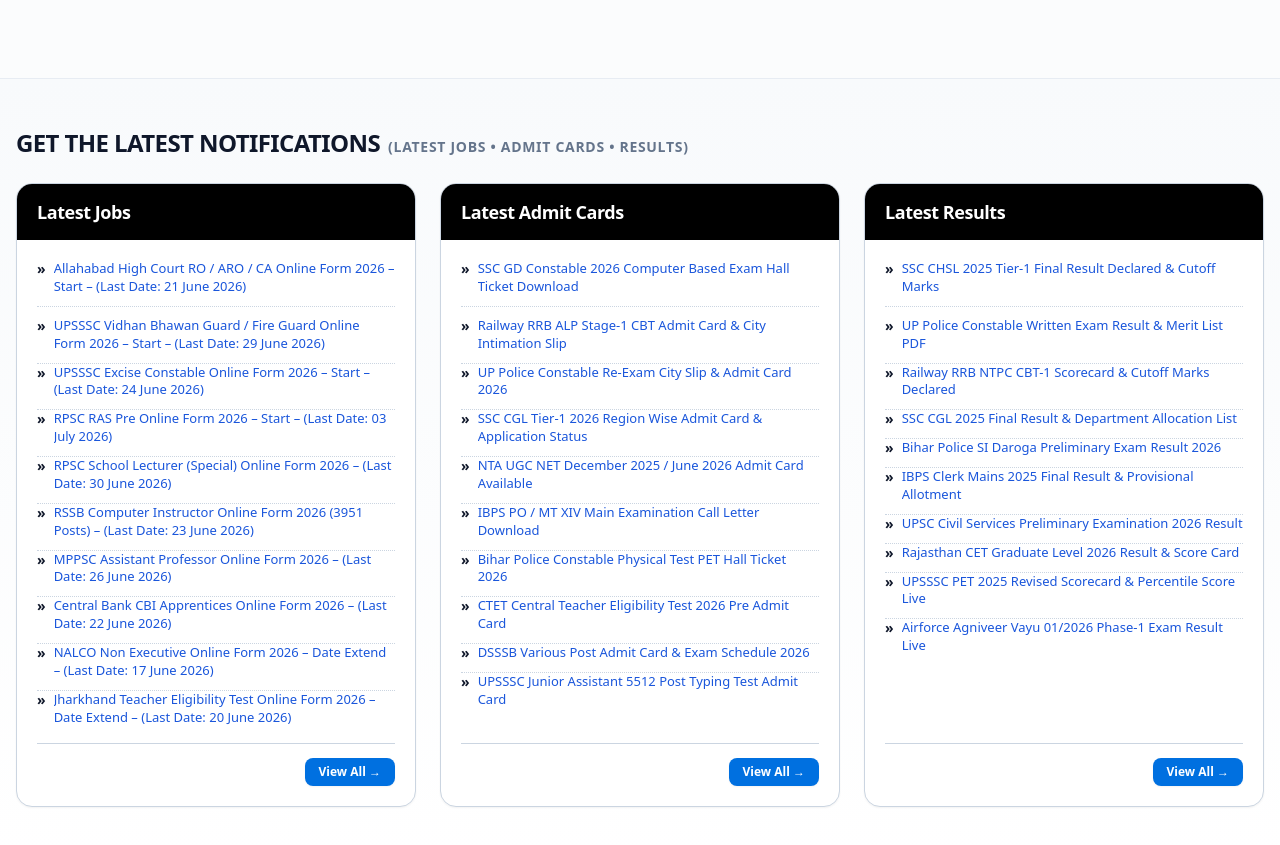
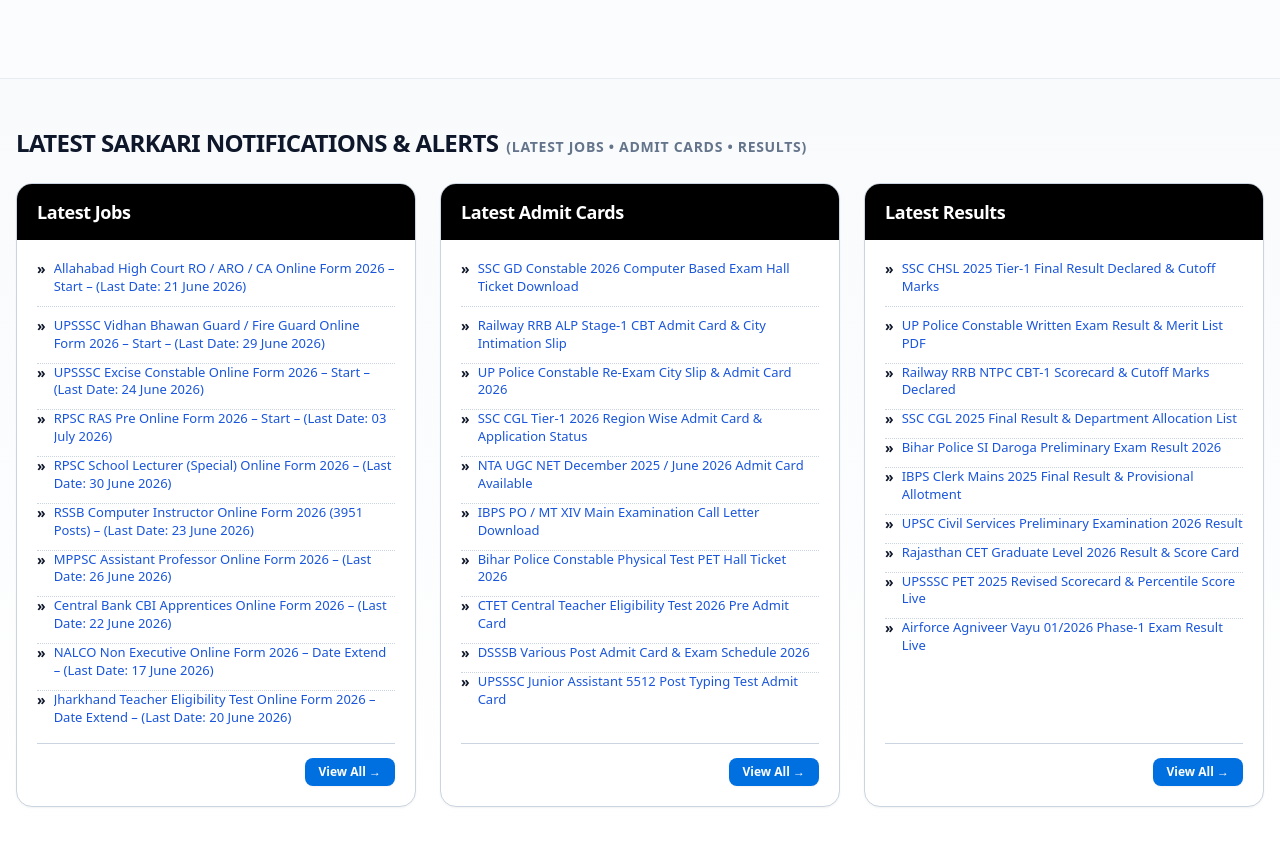
Before and after one commit to supportsarkarispark-create/sarkarispark, a Next.js app in the folder frontend/: page / in a window 1280 px wide. Shown: the part 1925-2770 px from the top of the page. Built offline with nearby package versions, Linux system fonts and the light colour scheme; no server answers.

Commit message:
Update notification board title to LATEST SARKARI NOTIFICATIONS & ALERTS

```diff
--- a/frontend/src/components/common/LatestNotificationsSection.tsx
+++ b/frontend/src/components/common/LatestNotificationsSection.tsx
@@ -174,7 +174,7 @@
 export default function LatestNotificationsSection({
   className = "",
   containerClassName = "",
-  title = "GET THE LATEST NOTIFICATIONS",
+  title = "LATEST SARKARI NOTIFICATIONS & ALERTS",
   subtitle = "(LATEST JOBS • ADMIT CARDS • RESULTS)",
   showTitle = true,
   maxItems = 10,
```
